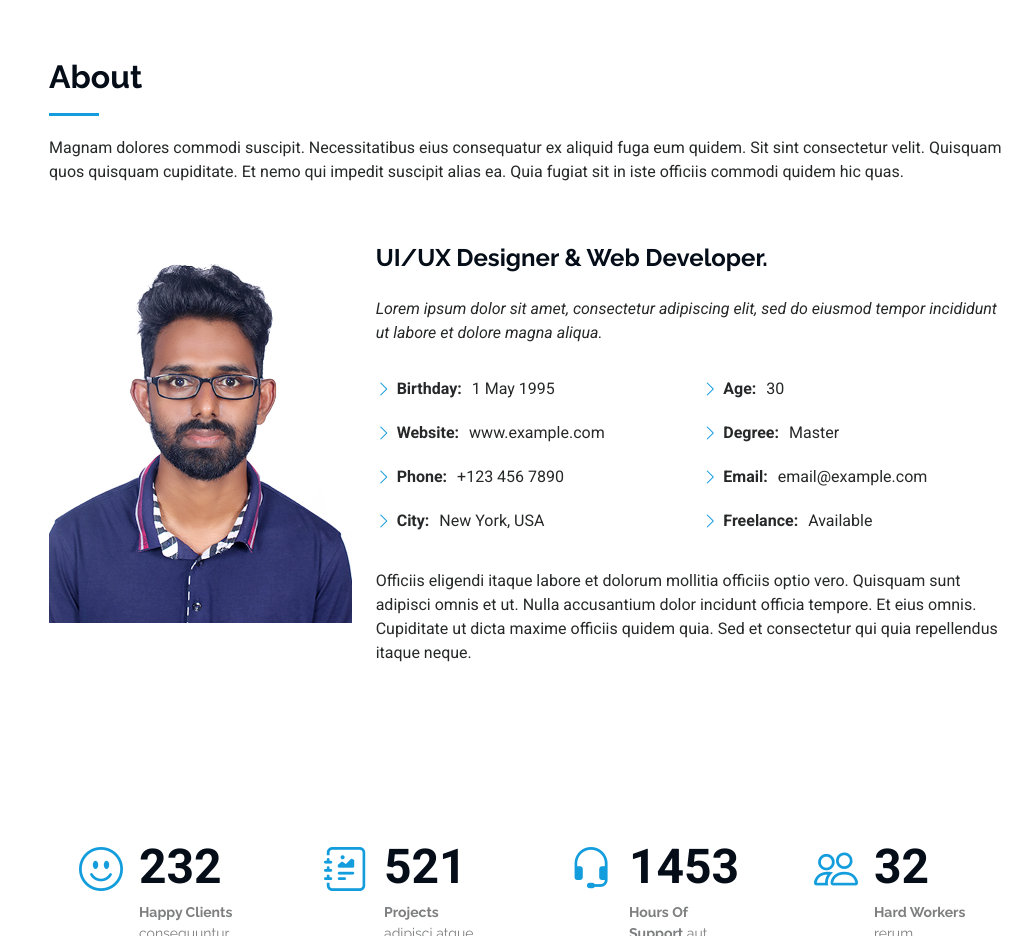
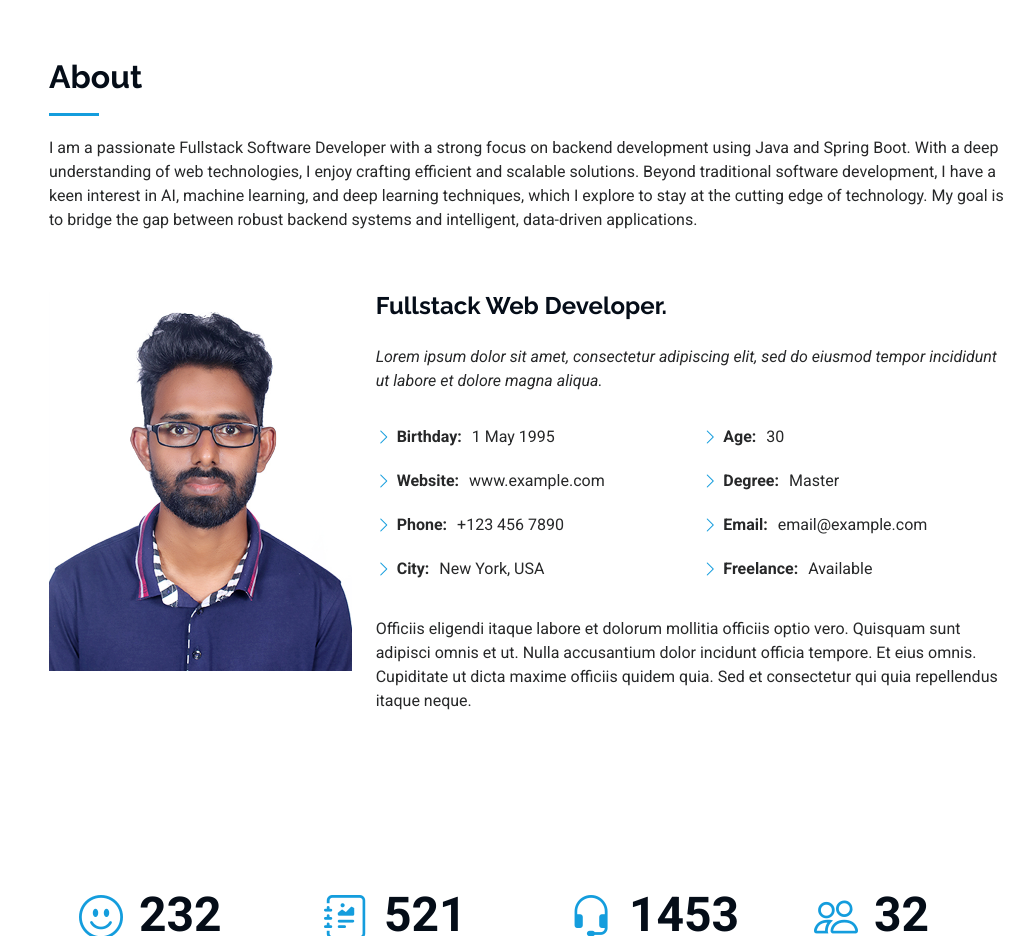
Before and after one commit to ManuraWithanachchi/portfolio-project, a plain HTML site: page index.html in a window 1280 px wide. Shown: the part 802-1738 px from the top of the page, without its empty margins (263-1280 px from the left). Drawn offline with Linux system fonts and the light colour scheme.

Commit message:
changes added

```diff
--- a/index.html
+++ b/index.html
@@ -101,7 +101,7 @@
       <!-- Section Title -->
       <div class="container section-title" data-aos="fade-up">
         <h2>About</h2>
-        <p>Magnam dolores commodi suscipit. Necessitatibus eius consequatur ex aliquid fuga eum quidem. Sit sint consectetur velit. Quisquam quos quisquam cupiditate. Et nemo qui impedit suscipit alias ea. Quia fugiat sit in iste officiis commodi quidem hic quas.</p>
+        <p>I am a passionate Fullstack Software Developer with a strong focus on backend development using Java and Spring Boot. With a deep understanding of web technologies, I enjoy crafting efficient and scalable solutions. Beyond traditional software development, I have a keen interest in AI, machine learning, and deep learning techniques, which I explore to stay at the cutting edge of technology. My goal is to bridge the gap between robust backend systems and intelligent, data-driven applications.</p>
       </div><!-- End Section Title -->
 
       <div class="container" data-aos="fade-up" data-aos-delay="100">
@@ -111,7 +111,7 @@
             <img src="assets/img/profile_img1.jpg" class="img-fluid" alt="">
           </div>
           <div class="col-lg-8 content">
-            <h2>UI/UX Designer &amp; Web Developer.</h2>
+            <h2>Fullstack Web Developer.</h2>
             <p class="fst-italic py-3">
               Lorem ipsum dolor sit amet, consectetur adipiscing elit, sed do eiusmod tempor incididunt ut labore et dolore
               magna aliqua.
```
